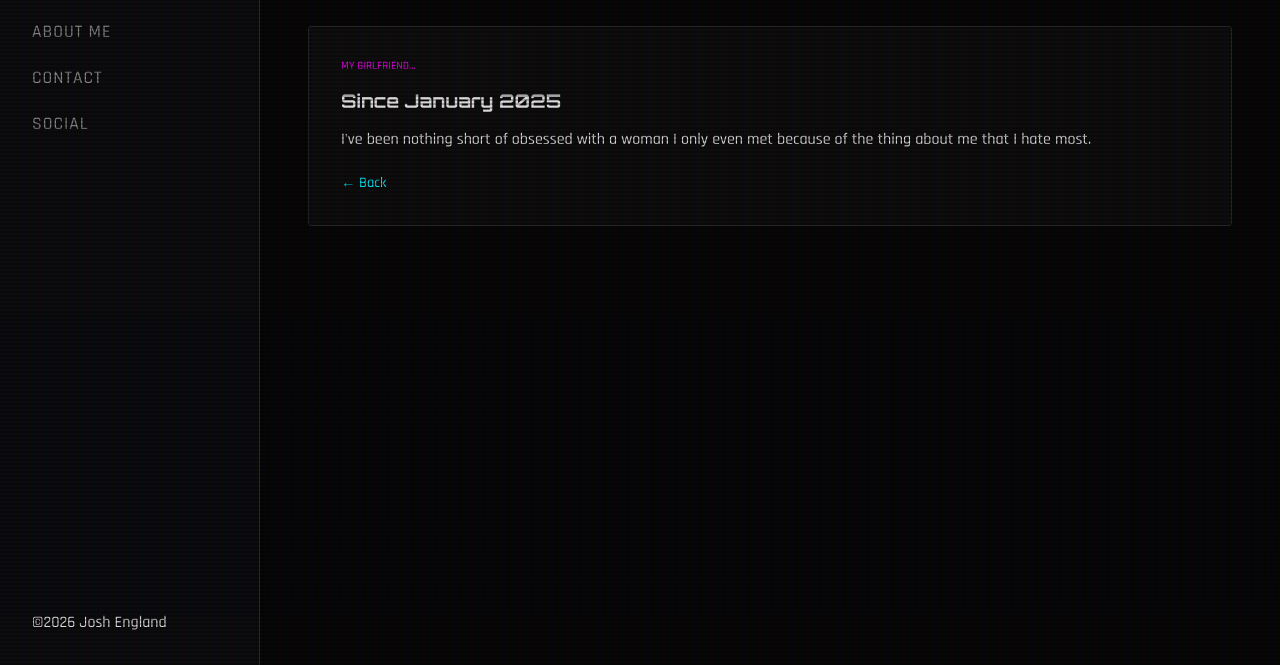
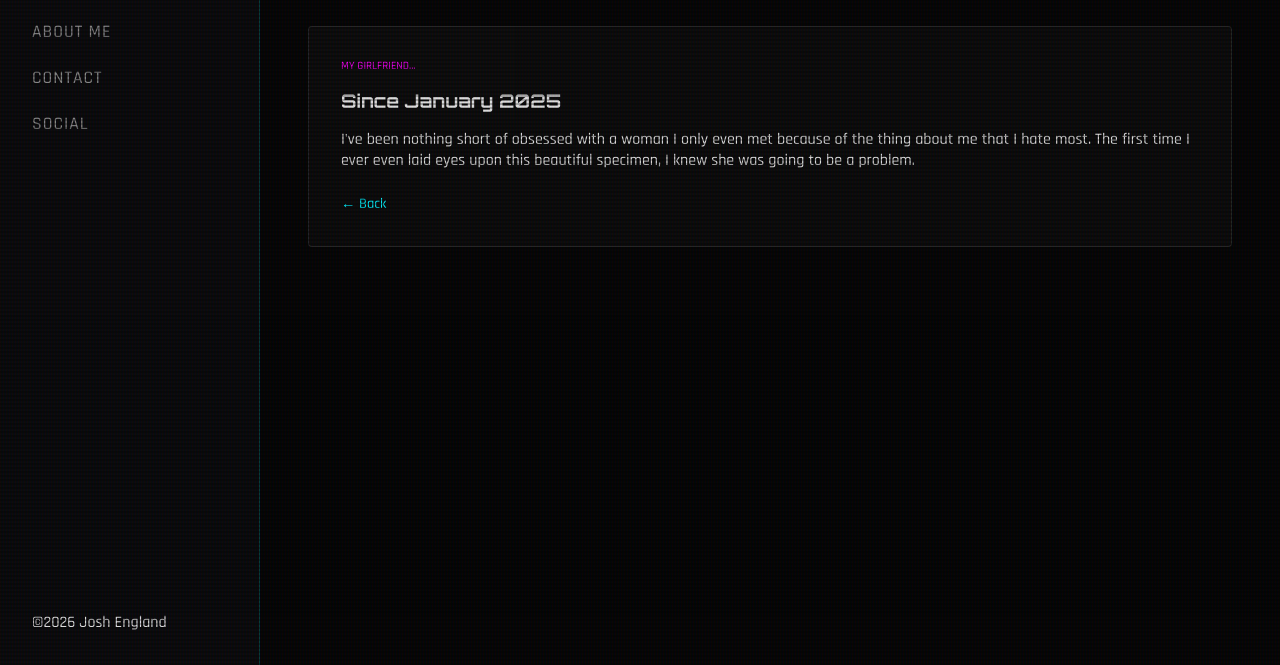
Before and after one commit to raviolimoon0412/raviolimoon0412.github.io, a plain HTML site: page girlfriend.html in a window 1280 px wide. Shown: the part 135-800 px from the top of the page. Drawn offline with Linux system fonts and the light colour scheme.

Commit message:
update girlfriend.html

```diff
--- a/girlfriend.html
+++ b/girlfriend.html
@@ -59,6 +59,7 @@
                 <h3>Since January 2025</h3>
                 <p>
                     I've been nothing short of obsessed with a woman I only even met because of the thing about me that I hate most.
+                    The first time I ever even laid eyes upon this beautiful specimen, I knew she was going to be a problem.
                 </p>
                 <a href="index.html" class="read-more">← Back</a>
             </article>
```
